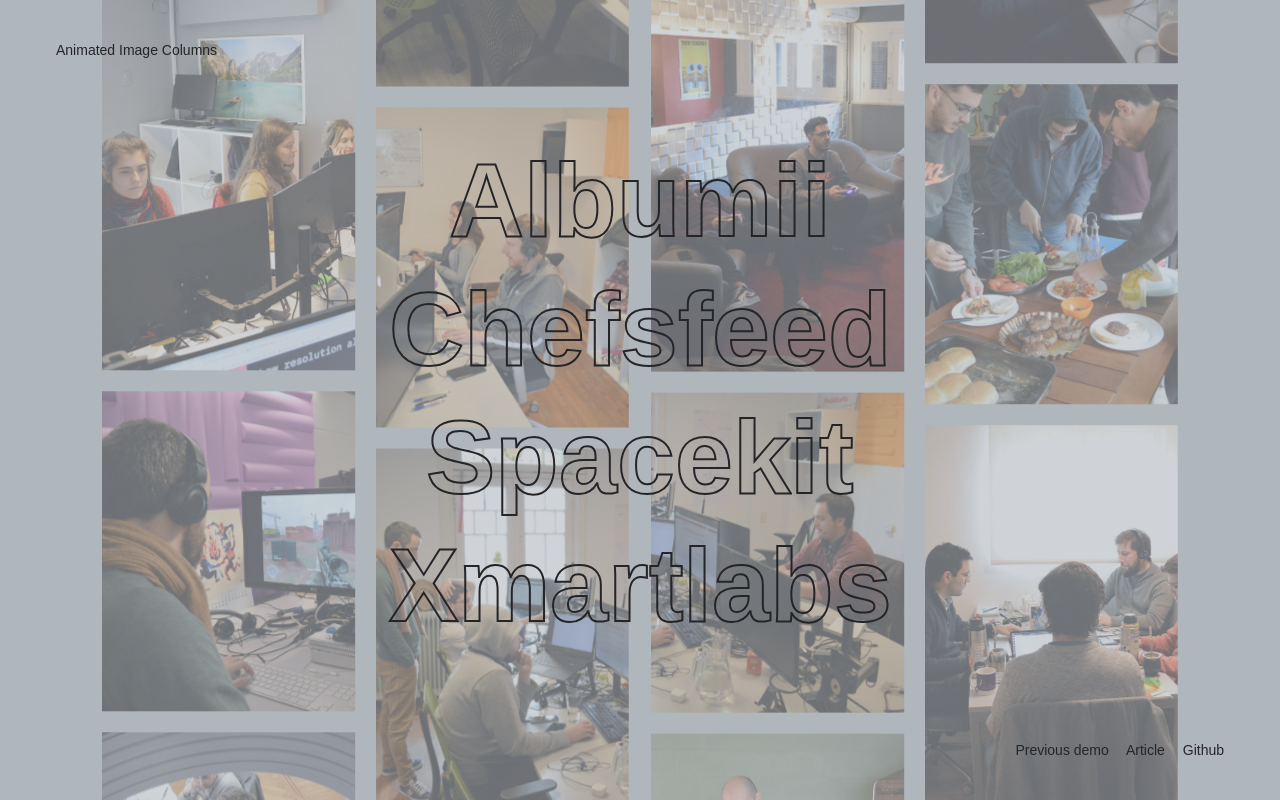
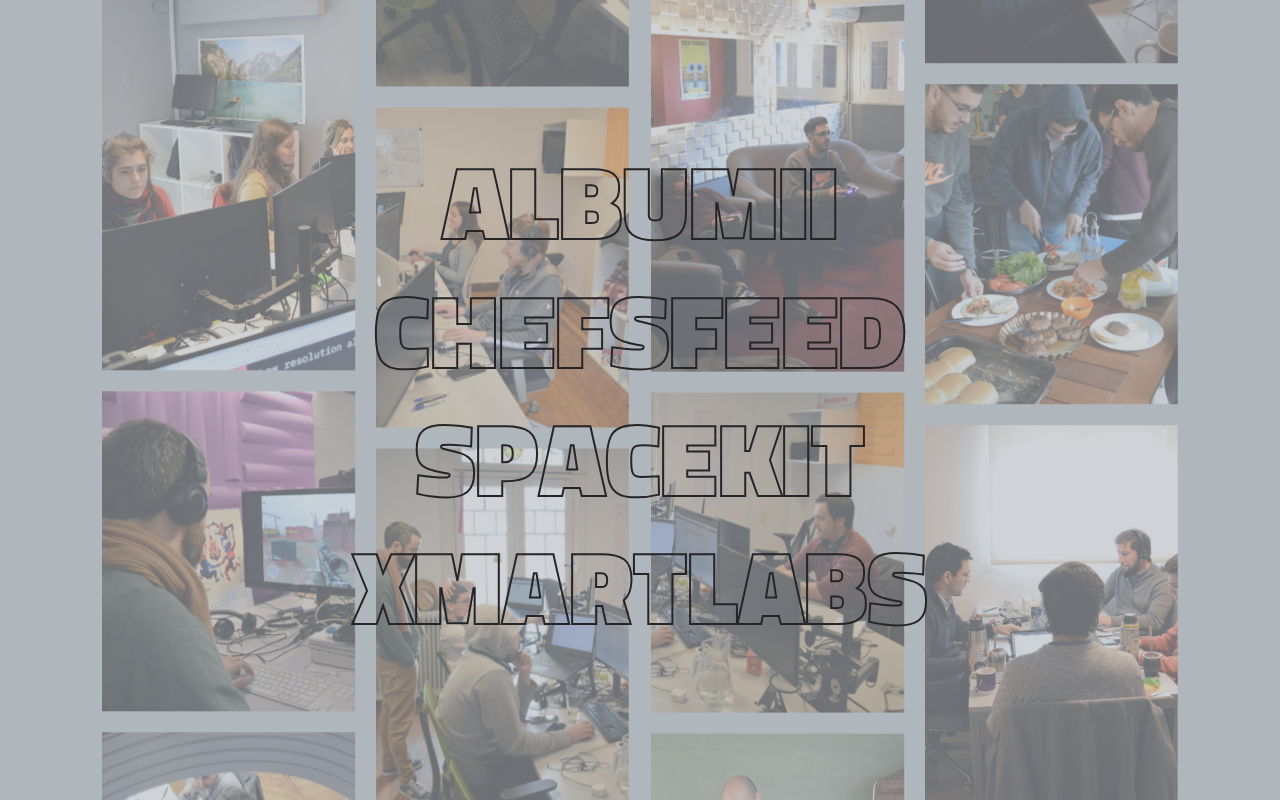
Before and after one commit to guzandreatta/xmartlabs-portfolio, a plain HTML site: page index.html in a window 1280 px wide. Drawn offline with Linux system fonts and the light colour scheme; a web font is replaced by a local one.

Commit message:
some changes

```diff
--- a/css/base.css
+++ b/css/base.css
@@ -22,7 +22,7 @@ body {
 	--color-bg-move: #afb6bc;
 	color: var(--color-text);
 	background-color: var(--color-bg);
-	font-family: fieldwork-hum, sans-serif;
+	font-family: 'Titillium Web', sans-serif;
 	-webkit-font-smoothing: antialiased;
 	-moz-osx-font-smoothing: grayscale;
 }
@@ -220,7 +220,7 @@ a:focus {
 .menu__item:hover {
 	-webkit-text-fill-color: var(--color-menu-text);
 	text-fill-color: var(--color-menu-text);
-	color: var(--color-menu-text);
+	color: #d91965;
 }
 
 .item {
--- a/index.html
+++ b/index.html
@@ -8,22 +8,13 @@
 		<meta name="keywords" content="layout, uidesign, template, css, javascript, columns, grid" />
 		<meta name="author" content="Codrops" />
 		<link rel="shortcut icon" href="favicon.ico">
+		<link href="https://fonts.googleapis.com/css?family=Titillium+Web:300,400,900&display=swap" rel="stylesheet">
 		<link rel="stylesheet" href="https://use.typekit.net/bml8yys.css">
 		<link rel="stylesheet" type="text/css" href="css/base.css" />
 		<script>document.documentElement.className="js";var supportsCssVars=function(){var e,t=document.createElement("style");return t.innerHTML="root: { --tmp-var: bold; }",document.head.appendChild(t),e=!!(window.CSS&&window.CSS.supports&&window.CSS.supports("font-weight","var(--tmp-var)")),t.parentNode.removeChild(t),e};supportsCssVars()||alert("Please view this demo in a modern browser that supports CSS Variables.");</script>
 	</head>
 	<body class="loading">
 		<main>
-			<div class="frame">
-				<div class="frame__title-wrap">
-					<h1 class="frame__title">Animated Image Columns</h1>
-				</div>
-				<div class="frame__links">
-					<a href="https://tympanus.net/Tutorials/underwater-navigation/">Previous demo</a>
-					<a href="https://tympanus.net/codrops/?p=40486">Article</a>
-					<a href="https://github.com/codrops/AnimatedImageColumns/">Github</a>
-				</div>
-			</div>
 			<div class="content content--second">
 				<article class="item">
 					<div class="item__img" style="background-image: url(img/3.jpg)"></div>
@@ -128,10 +119,10 @@
 						</div>
 					</div><!--/columns-->
 					<nav class="menu">
-						<a class="menu__item">Albumii</a>
-						<a class="menu__item">Chefsfeed</a>
-						<a class="menu__item">Spacekit</a>
-						<a class="menu__item">Xmartlabs</a>
+						<a class="menu__item">ALBUMII</a>
+						<a class="menu__item">CHEFSFEED</a>
+						<a class="menu__item">SPACEKIT</a>
+						<a class="menu__item">XMARTLABS</a>
 					</nav>
 				</div><!--/content--move-->
 			</div><!--/content-->
```
